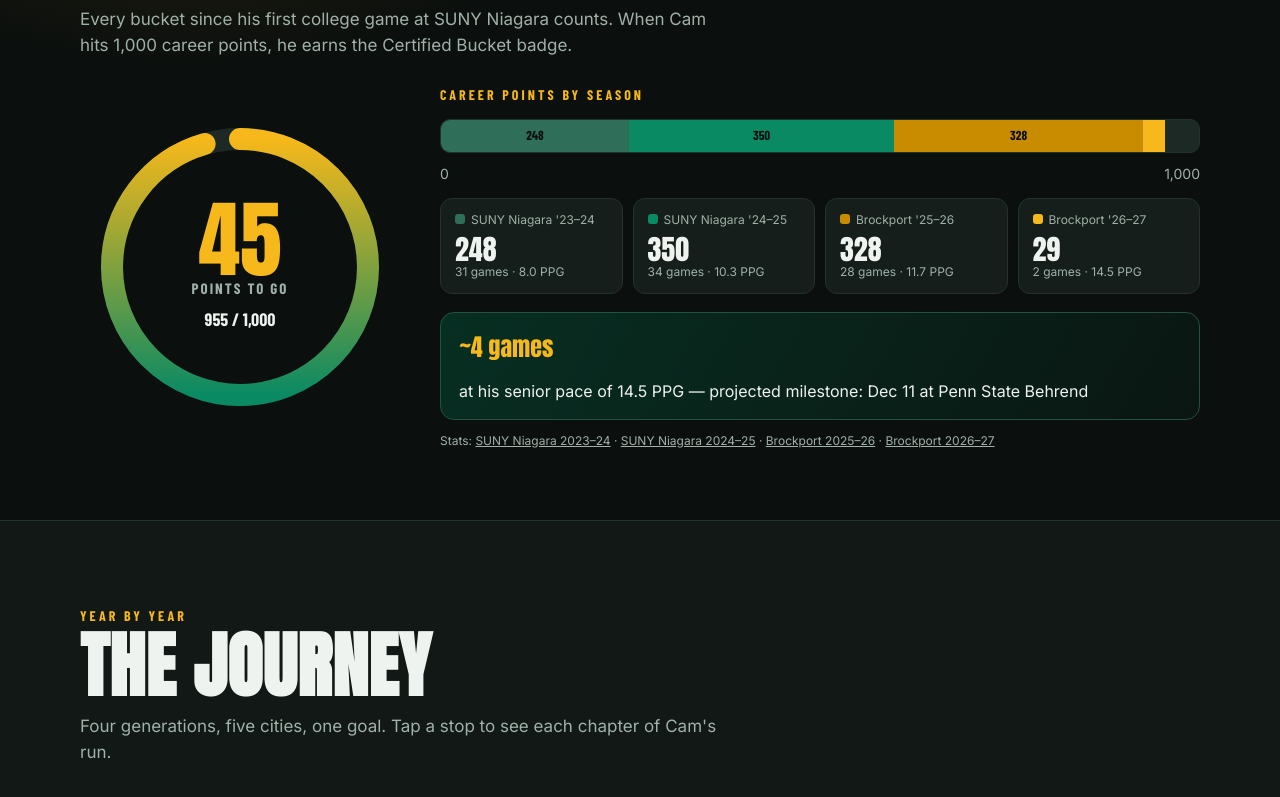
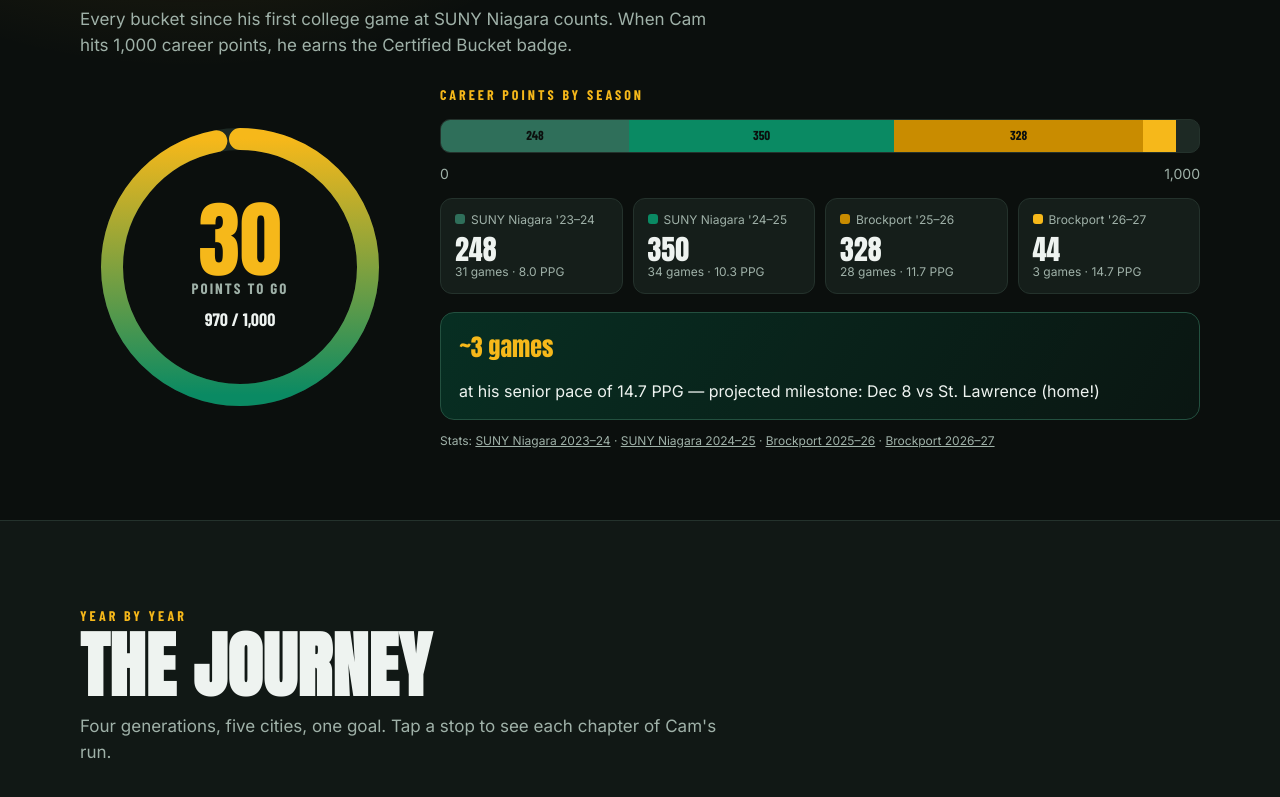
Before and after one commit to derrickdyer1/camdyer-site, a plain HTML site: page index.html in a window 1280 px wide. Shown: the part 1163-1960 px from the top of the page. Drawn offline with nearby package versions, Linux system fonts and the light colour scheme; a web font is replaced by a local one.

Commit message:
Game 03: Buffalo State; add Cam's Instagram and TikTok
Co-Authored-By: Claude Opus 5.5 <noreply@anthropic.com>
Claude-Session: https://claude.ai/code/session_01FR9FNZr7wh4Z7uwoGkUdyk

```diff
--- a/config.js
+++ b/config.js
@@ -6,7 +6,8 @@
 window.SITE = {
   // Links (paste the full https:// address between the quotes)
   gofundme:  "https://gofund.me/92f08a1c0",
-  instagram: "",   // e.g. "https://www.instagram.com/camdyer"
+  instagram: "https://www.instagram.com/whytheyhatec/",
+  tiktok:    "https://www.tiktok.com/@whytheyhatecj",
   facebook:  "",   // e.g. "https://www.facebook.com/camdyer"
 
   // YouTube: paste Cam's channel ID (starts with "UC...").
@@ -16,8 +17,8 @@ window.SITE = {
   // 1,000-POINT WATCH: Cam's points and games THIS season (2026-27).
   // Update after every game. When his career total hits 1,000 the
   // "Certified Bucket" badge turns on at the top of the site automatically.
-  seniorPoints: 29,
-  seniorGames: 2,
+  seniorPoints: 44,
+  seniorGames: 3,
 
 
   // PRO PROFILE: email scouts/agents should use (leave "" to hide)
@@ -80,13 +81,14 @@ window.SITE = {
   games: {
     g01: { pts: 13, reb: 2, ast: 2, box: "https://gobrockport.com/sports/mens-basketball/stats/2026-2027/suny-delhi/boxscore/12853" },
     g02: { pts: 16, reb: 6, ast: 1, box: "https://gobrockport.com/sports/mens-basketball/stats/2026-2027/suny-canton/boxscore/12854" },
-    // g03: { pts: 0, reb: 0, ast: 0, box: "paste box score link" },
+    g03: { pts: 15, reb: 5, ast: 2, box: "https://gobrockport.com/sports/mens-basketball/stats/2026-2027/buffalo-state/boxscore/12855" },
   },
 
   // Final scores. Game numbers match the schedule (g01 = first game).
   results: {
     g01: "W 80-67",
     g02: "W 92-76",
+    g03: "W 72-68",
   },
 
   // Vlogs hosted on this site. Newest games show first automatically.
--- a/index.html
+++ b/index.html
@@ -1068,9 +1068,10 @@ function applySettings(){
   const icons={ig:'<svg viewBox="0 0 24 24" fill="none" stroke="currentColor" stroke-width="2"><rect x="3" y="3" width="18" height="18" rx="5"/><circle cx="12" cy="12" r="4"/><circle cx="17.5" cy="6.5" r="1" fill="currentColor"/></svg>',
     fb:'<svg viewBox="0 0 24 24" fill="currentColor"><path d="M14 8h3V4h-3c-2.8 0-4 1.8-4 4.3V10H7v4h3v8h4v-8h3l1-4h-4V8.6c0-.4.3-.6.6-.6z"/></svg>',
     yt:'<svg viewBox="0 0 24 24" fill="currentColor"><path d="M22 8.2a3 3 0 0 0-2.1-2.1C18 5.6 12 5.6 12 5.6s-6 0-7.9.5A3 3 0 0 0 2 8.2 31 31 0 0 0 1.6 12 31 31 0 0 0 2 15.8a3 3 0 0 0 2.1 2.1c1.9.5 7.9.5 7.9.5s6 0 7.9-.5a3 3 0 0 0 2.1-2.1 31 31 0 0 0 .4-3.8 31 31 0 0 0-.4-3.8zM10 15V9l5.2 3z"/></svg>',
+    tt:'<svg viewBox="0 0 24 24" fill="currentColor"><path d="M16.6 5.8A4.3 4.3 0 0 1 15.5 3h-3.1v12.4a2.6 2.6 0 1 1-2.6-2.6c.3 0 .5 0 .8.1V9.7a5.8 5.8 0 1 0 4.9 5.7V9.1a7.4 7.4 0 0 0 4.3 1.4V7.4a4.3 4.3 0 0 1-3.2-1.6z"/></svg>',
     gfm:'<svg viewBox="0 0 24 24" fill="currentColor"><path d="M12 21s-7.5-4.6-9.6-9.2C.9 8.5 3 4.8 6.6 4.8c2.2 0 3.6 1.3 5.4 3.2 1.8-1.9 3.2-3.2 5.4-3.2 3.6 0 5.7 3.7 4.2 7C19.5 16.4 12 21 12 21z"/></svg>'};
   const ch=String(CFG.youtubeChannelId||"").trim(),so=$("#socials");so.innerHTML="";
-  [["ig","Instagram",CFG.instagram],["fb","Facebook",CFG.facebook],["yt","YouTube",/^UC/.test(ch)?"https://www.youtube.com/channel/"+ch:""],["gfm","GoFundMe",url]].forEach(([k,n,u])=>{const ok=safeUrl(u);if(!ok)return;const a=el("a","soc");a.innerHTML=icons[k];a.append(n);a.href=ok;a.target="_blank";a.rel="noopener";so.append(a)});
+  [["ig","Instagram",CFG.instagram],["tt","TikTok",CFG.tiktok],["fb","Facebook",CFG.facebook],["yt","YouTube",/^UC/.test(ch)?"https://www.youtube.com/channel/"+ch:""],["gfm","GoFundMe",url]].forEach(([k,n,u])=>{const ok=safeUrl(u);if(!ok)return;const a=el("a","soc");a.innerHTML=icons[k];a.append(n);a.href=ok;a.target="_blank";a.rel="noopener";so.append(a)});
 }
 $("#copyGfm").onclick=async()=>{try{await navigator.clipboard.writeText(gfm());$("#copyMsg").textContent="Link copied — paste it anywhere to share.";$("#copyMsg").className="msg ok"}catch(e){$("#copyMsg").textContent=gfm();$("#copyMsg").className="msg"}};
 
```
